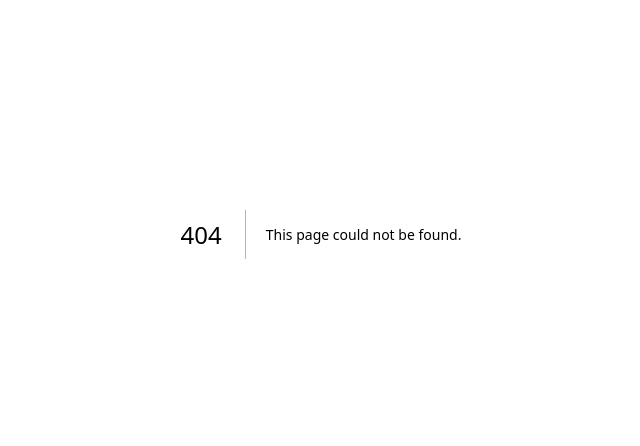
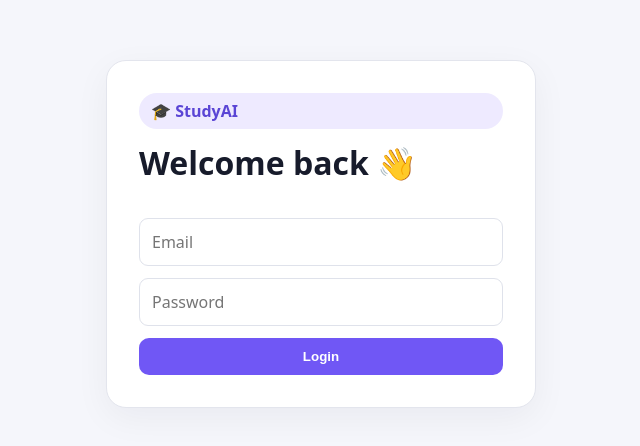
Before and after one commit to upscpointyt-maker/StudyAi, a Next.js app: page /login in a window 1280 px wide. Before the commit this address had no page. Shown: the part 166-612 px from the top of the page, without its empty margins (319-959 px from the left). Built offline with nearby package versions, Linux system fonts and the light colour scheme.

Commit message:
Create page.tsx

```diff
--- /dev/null
+++ b/app/login/page.tsx
@@ -0,0 +1,62 @@
+"use client";
+
+import { useState } from "react";
+import { supabase } from "../../lib/supabase/client";
+import { useRouter } from "next/navigation";
+
+export default function Login() {
+  const [email, setEmail] = useState("");
+  const [password, setPassword] = useState("");
+  const [error, setError] = useState("");
+
+  const router = useRouter();
+
+  async function handleLogin(e: React.FormEvent) {
+    e.preventDefault();
+    setError("");
+
+    const { error } = await supabase.auth.signInWithPassword({
+      email,
+      password,
+    });
+
+    if (error) {
+      setError(error.message);
+      return;
+    }
+
+    router.push("/dashboard");
+  }
+
+  return (
+    <main className="page">
+      <form className="card form" onSubmit={handleLogin}>
+        <span className="badge">🎓 StudyAI</span>
+
+        <h1>Welcome back 👋</h1>
+
+        <input
+          type="email"
+          placeholder="Email"
+          value={email}
+          onChange={(e) => setEmail(e.target.value)}
+          required
+        />
+
+        <input
+          type="password"
+          placeholder="Password"
+          value={password}
+          onChange={(e) => setPassword(e.target.value)}
+          required
+        />
+
+        <button className="btn" type="submit">
+          Login
+        </button>
+
+        {error && <p className="error">{error}</p>}
+      </form>
+    </main>
+  );
+}
```
